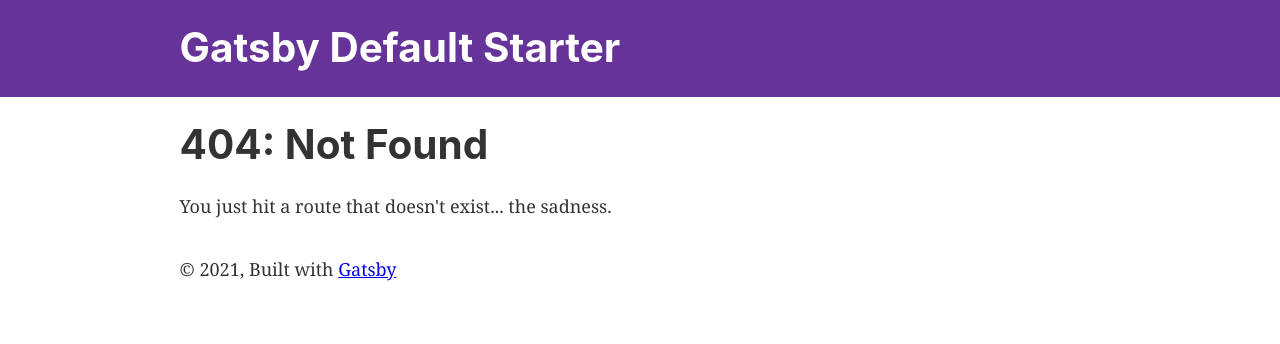
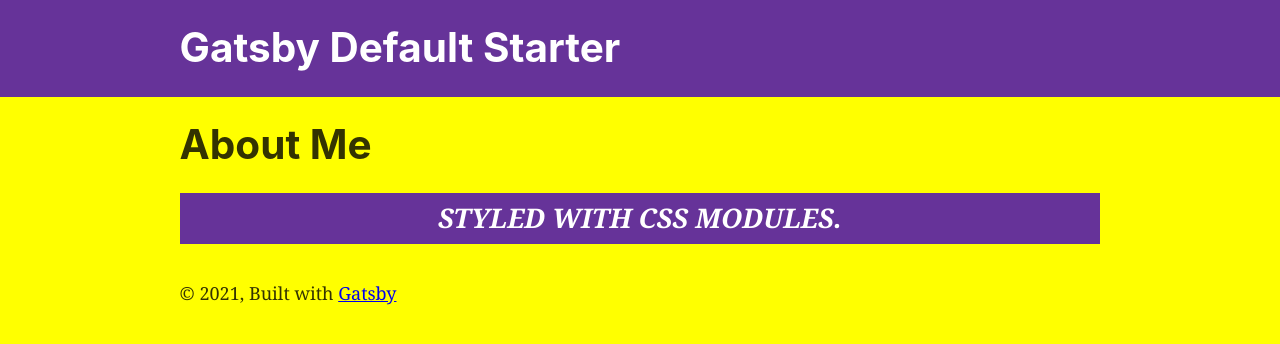
Before and after one commit to da33git/sitepoint-demo, a Gatsby site: page /about in a window 1280 px wide. Before the commit this address had no page. Built offline with nearby package versions, Linux system fonts and the light colour scheme; Gatsby itself is replaced by a stand-in of ours.

Commit message:
initial sitepoint setup

```diff
--- /dev/null
+++ b/src/components/fancy-paragraph.js
@@ -0,0 +1,6 @@
+import React from "react"
+import fancyParagraphStyles from "./fancy-paragraph.module.css"
+
+const FancyParagraph = (props) => <p className={fancyParagraphStyles.fancy}>{props.paragraphText}</p>
+
+export default FancyParagraph
--- /dev/null
+++ b/src/components/fancy-paragraph.module.css
@@ -0,0 +1,11 @@
+.fancy {
+  font-size: 1.5rem;
+  text-align: center;
+  line-height: 1.2;
+  padding: 0.5rem;
+  color: #fff;
+  background-color: rebeccapurple;
+  font-weight: 800;
+  font-style: italic;
+  text-transform: uppercase;
+}
--- a/src/components/layout.css
+++ b/src/components/layout.css
@@ -12,6 +12,7 @@ body {
   color: hsla(0, 0%, 0%, 0.8);
   font-family: georgia, serif;
   font-weight: normal;
+  background-color: yellow;
   word-wrap: break-word;
   font-kerning: normal;
   -moz-font-feature-settings: "kern", "liga", "clig", "calt";
--- /dev/null
+++ b/src/pages/about.js
@@ -0,0 +1,14 @@
+import React from "react"
+import Layout from "../components/layout"
+import FancyParagraph from "../components/fancy-paragraph"
+
+
+const AboutPage = () => (
+<Layout>
+ <h1>About Me</h1>
+ <FancyParagraph paragraphText="Styled with CSS Modules." />
+</Layout>
+)
+
+
+export default AboutPage
--- a/src/pages/index.js
+++ b/src/pages/index.js
@@ -9,12 +9,13 @@ const IndexPage = () => (
   <Layout>
     <SEO title="Home" />
     <h1>Hi people</h1>
-    <p>Welcome to your new Gatsby site.</p>
+    <p>Welcome to a local sitepoint starter website</p>
     <p>Now go build something great.</p>
     <div style={{ maxWidth: `300px`, marginBottom: `1.45rem` }}>
       <Image />
     </div>
     <Link to="/page-2/">Go to page 2</Link> <br />
+    <Link to="/about">About</Link> <br />
     <Link to="/using-typescript/">Go to "Using TypeScript"</Link>
   </Layout>
 )
--- /dev/null
+++ b/src/styles/global.css
@@ -0,0 +1,3 @@
+body {
+  background-color: yellow;
+}
```
Also changed, not shown: src/pages/page-2.js (+13 -3 lines), gatsby-browser.js (line endings or trailing spaces).
